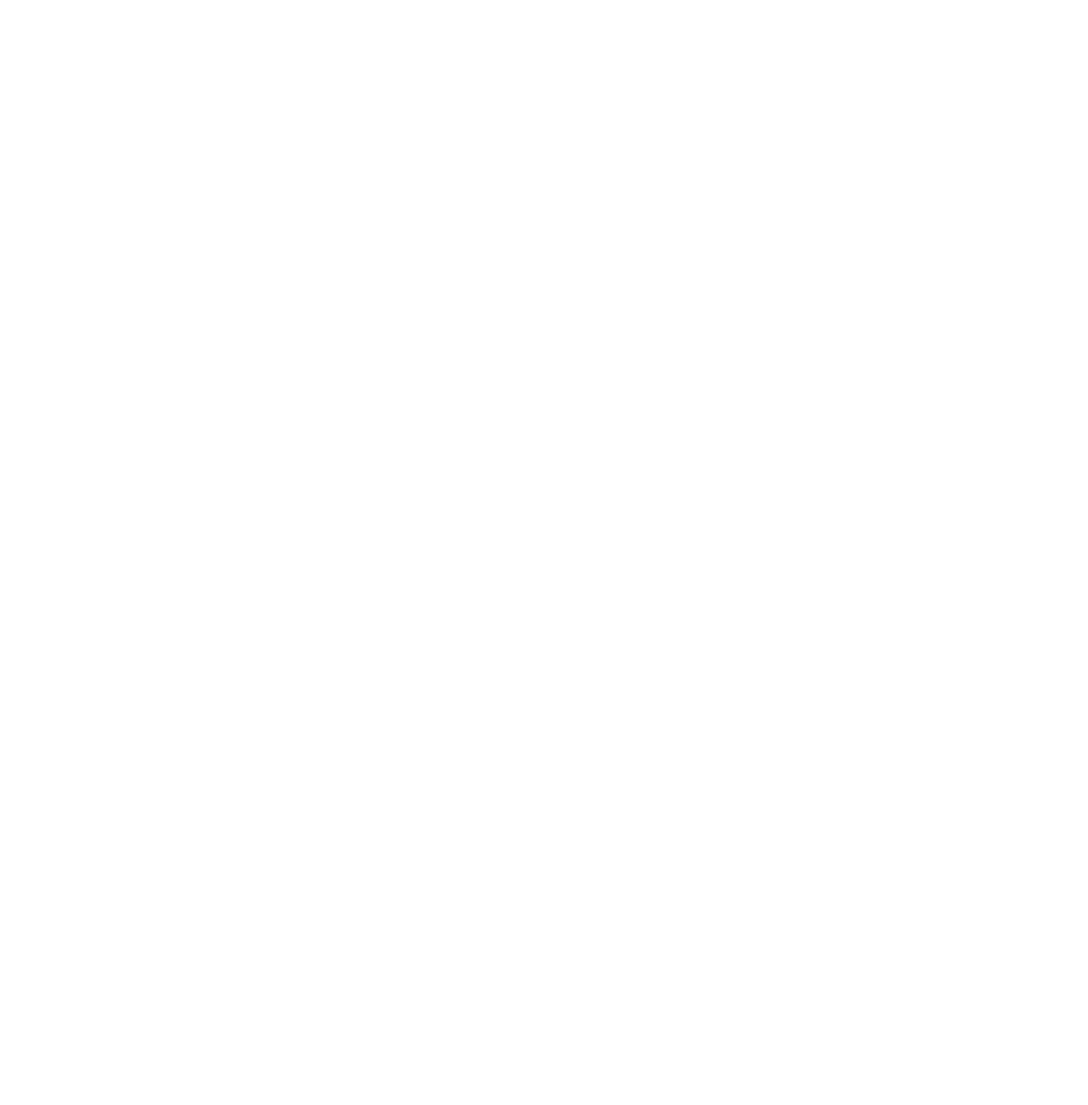
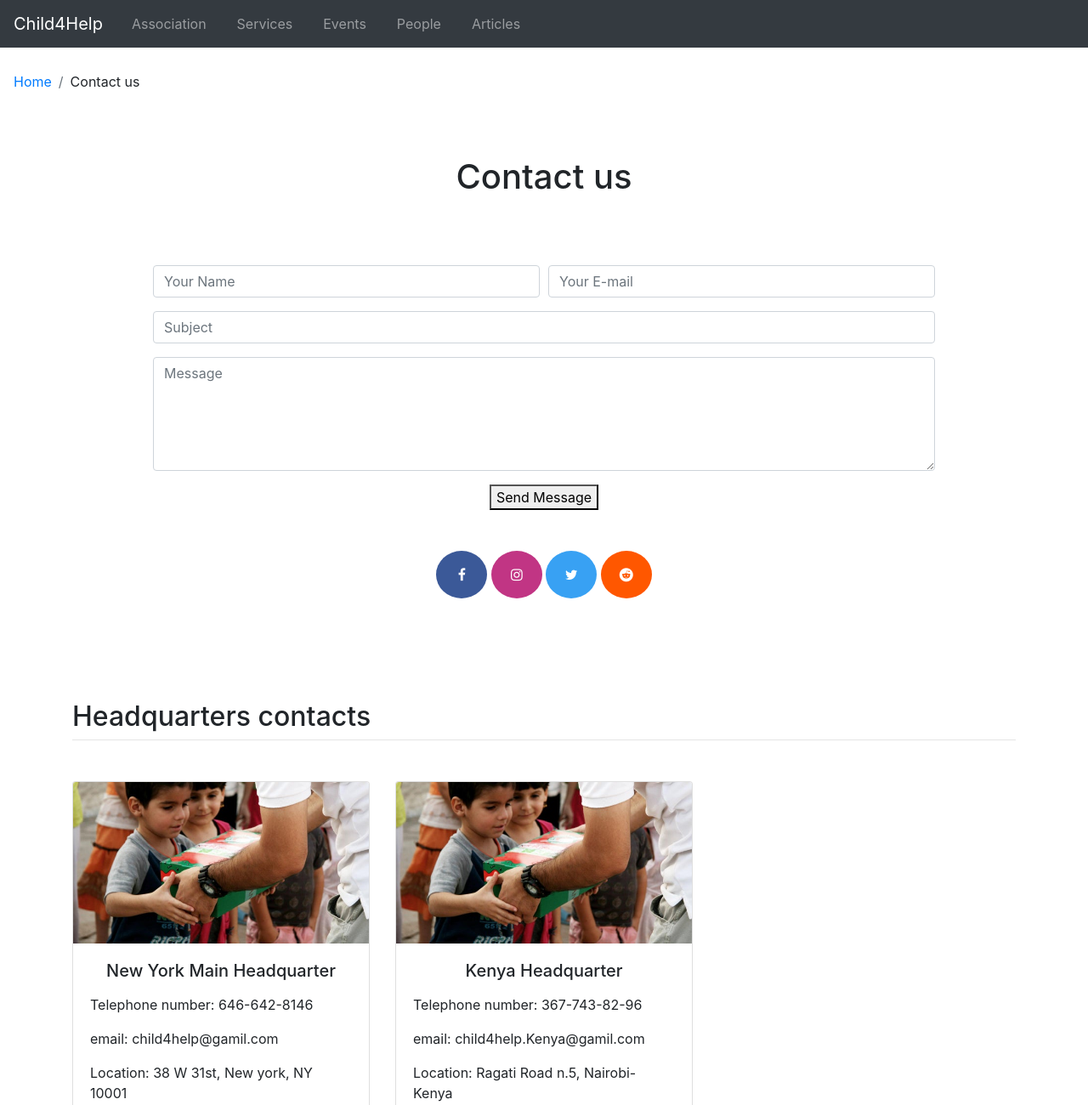
Before and after one commit to MassimilianoRoccamena/Hypermedia-Project, a website: page public/pages/contacts.html in a window 1280 px wide. Shown: the top 1300 px of the page at 85% size. Before the commit the page ends 800 px from the top, so only its background shows below. Drawn offline with nearby package versions, Linux system fonts and the light colour scheme.

Commit message:
contacts page

```diff
--- a/public/assets/css/styles.css
+++ b/public/assets/css/styles.css
@@ -41,3 +41,38 @@ body {
 .fl{
     color: white;
 }
+
+.fa {
+  padding: 20px;
+  font-size: 40px;
+  width: 60px;
+  text-align: center;
+  text-decoration: none;
+    border-radius: 100%;
+}
+
+
+.fa:hover {
+  opacity: 0.7;
+}
+
+
+.fa-facebook {
+  background: #3B5998;
+  color: white;
+}
+
+
+.fa-instagram{
+    background: #C13584;
+    color: white;
+}
+
+.fa-twitter{
+    background: #38A1F3;
+    color: white;
+}
+.fa-reddit{
+    background: #FF5700;
+    color: white;
+}
--- a/public/pages/contacts.html
+++ b/public/pages/contacts.html
@@ -0,0 +1,166 @@
+<!DOCTYPE html>
+
+<html>
+    <head>
+        <title>Contacts</title>
+        <meta charset="utf-8">
+        <meta name="viewport" content="width=device-width, initial-scale=1">
+        <link rel="stylesheet" href="https://stackpath.bootstrapcdn.com/bootstrap/4.4.1/css/bootstrap.min.css" integrity="sha384-Vkoo8x4CGsO3+Hhxv8T/Q5PaXtkKtu6ug5TOeNV6gBiFeWPGFN9MuhOf23Q9Ifjh" crossorigin="anonymous">
+        <link rel="stylesheet" type="text/css" href="../assets/css/styles.css">
+        <link rel="stylesheet" href="https://cdnjs.cloudflare.com/ajax/libs/font-awesome/4.7.0/css/font-awesome.min.css">
+    </head>
+    <body>
+    <!--navbar-->
+    <nav class="navbar fixed-top navbar-expand-lg navbar-dark bg-dark">
+        <a class="navbar-brand" href="../index.html">Child4Help</a>
+        <button class="navbar-toggler" type="button" data-toggle="collapse" data-target="#navbarNavDropdown" aria-controls="navbarNavDropdown" aria-expanded="false" aria-label="Toggle navigation">
+            <span class="navbar-toggler-icon"></span>
+        </button>
+        <div class="collapse navbar-collapse" id="navbarNavDropdown">
+            <ul class="navbar-nav nav">
+                <li class="nav-item">
+                    <a class="nav-link" href="association1.html">Association</a>
+                </li>
+                <li class="nav-item">
+                    <a class="nav-link" href="services.html">Services</a>
+                </li>
+                <li class="nav-item">
+                    <a class="nav-link" href="events.html">Events</a>
+                </li>
+                <li class="nav-item">
+                    <a class="nav-link" href="people.html">People</a>
+                </li>
+                <li class="nav-item">
+                    <a class="nav-link" href="articles.html">Articles</a>
+                </li>
+            </ul>
+        </div>
+    </nav>
+     <!--orientation info-->
+    <section id="orientation-info" class="pt-3">
+        <nav aria-label="breadcrumb">
+            <ol class="breadcrumb">
+                <li class="breadcrumb-item"><a href="../index.html">Home</a></li>
+                <li class="breadcrumb-item">Contact us</li>
+            </ol>
+        </nav>
+    </section>
+     <section id="intro" class="pt-5">
+        <div class="container">
+            <h1 class="text-center">Contact us</h1>
+            <br>
+        </div>
+    </section>
+    <!--form-->
+    <section id="contact">
+        <div class="container">
+            <div class="row mt-5 justify-content-center">
+                <div class="col-lg-10">
+                    <form>
+                        <div class="form-row">
+                            <div class="col-md-6 form-group">
+                                <input type="text" name="name" class="form-control" id="name" placeholder="Your Name">
+                            </div>
+                            <div class="col-md-6 form-group">
+                                <input type="email" name="email" class="form-control" id="email" placeholder="Your E-mail">
+                            </div>
+                        </div>
+                        <div class="form-group">
+                            <input type="text" class="form-control" name="subject" id="subject" placeholder="Subject">
+                        </div>
+                        <div class="form-group">
+                            <textarea class="form-control" name="message" rows="5" placeholder="Message"></textarea>
+                        </div>
+                        <div class="text-center">
+                            <button type="submit">Send Message</button>
+                        </div>
+                    </form>
+                </div>
+            </div>
+        </div>
+    </section>
+    <!--social buttons-->
+    <section id="socials">
+        <div class="container">
+
+            <div class="row">
+              <div class="col-md-12 py-5">
+                <div class="mb-5 text-center">
+                  <a class="fa fa-facebook" href="#"></a>
+                  <a class="fa fa-instagram" href="#"></a>
+                    <a class="fa fa-twitter" href="#"></a>
+                    <a class="fa fa-reddit" href="#"></a>
+                </div>
+              </div>
+        </div>
+
+      </div>
+    </section>
+
+    <!--headquarters contacts-->
+    <section id="headquarters-contacts">
+        <div class="container mt-4">
+            <h2>Headquarters contacts</h2>
+            <hr class="mt-2 mb-5">
+            <div class="row">
+                <div class="col-sm-4">
+                    <div class="card mb-4">
+                        <img class="card-img-top" src='../assets/img/event1.jpg' height="190px">
+                        <div class="card-body">
+                            <h5 class="card-title text-center mb-3">New York Main Headquarter</h5>
+                            <p class="card-text mb-3">Telephone number: 646-642-8146</p>
+                            <p class="card-text mb-3">email: child4help@gamil.com</p>
+                            <p class="card-text mb-3">Location: 38 W 31st, New york, NY 10001</p>
+                        </div>
+                    </div>
+                </div>
+                <div class="col-sm-4">
+                    <div class="card mb-4">
+                        <img class="card-img-top" src='../assets/img/event1.jpg' height="190px">
+                        <div class="card-body">
+                            <h5 class="card-title text-center mb-3">Kenya Headquarter</h5>
+                            <p class="card-text mb-3">Telephone number: 367-743-82-96</p>
+                            <p class="card-text mb-3">email: child4help.Kenya@gamil.com</p>
+                            <p class="card-text mb-3">Location: Ragati Road n.5, Nairobi-Kenya</p>
+                        </div>
+                    </div>
+                </div>
+            </div>
+        </div>
+    </section>
+     <footer class="page-footer font-small dark-gray mt-5">
+        <div class="container">
+            <div class="row text-center d-flex justify-content-center pt-5 mb-3">
+                <div class="col-md-2 mb-3">
+                    <h6 class="text-uppercase font-weight-bold">
+                    <a href="#!" class="fl">Donate</a>
+                    </h6>
+                </div>
+                <div class="col-md-2 mb-3">
+                    <h6 class="text-uppercase">
+                    <a href="faq.html" class="fl">FAQ</a>
+                    </h6>
+                </div>
+                <div class="col-md-2 mb-3">
+                    <h6 class="text-uppercase font-weight-bold">
+                    <a href="#!" class="fl">Contact us</a>
+                    </h6>
+                </div>
+            </div>
+            <hr class="rgba-white-light" style="margin: 0 15%;">
+            <div class="row d-flex text-center justify-content-center mb-md-0 mb-4">
+                <div class="col-md-8 col-12 mt-2">
+                    <p style="font-size: large">CHILD4HELP</p>
+                </div>
+            </div>
+        </div>
+        <div class="footer-copyright text-center py-3 gray">
+            © 2020 Copyright: Lorenzo, Elena, Massimiliano
+        </div>
+    </footer>
+
+    <script src="https://code.jquery.com/jquery-3.4.1.slim.min.js" integrity="sha384-J6qa4849blE2+poT4WnyKhv5vZF5SrPo0iEjwBvKU7imGFAV0wwj1yYfoRSJoZ+n" crossorigin="anonymous"></script>
+    <script src="https://cdn.jsdelivr.net/npm/popper.js@1.16.0/dist/umd/popper.min.js" integrity="sha384-Q6E9RHvbIyZFJoft+2mJbHaEWldlvI9IOYy5n3zV9zzTtmI3UksdQRVvoxMfooAo" crossorigin="anonymous"></script>
+    <script src="https://stackpath.bootstrapcdn.com/bootstrap/4.4.1/js/bootstrap.min.js" integrity="sha384-wfSDF2E50Y2D1uUdj0O3uMBJnjuUD4Ih7YwaYd1iqfktj0Uod8GCExl3Og8ifwB6" crossorigin="anonymous"></script>
+    </body>
+</html>
```
Also changed, not shown: public/index.html (+1 -1 lines), public/pages/article.html (+1 -1 lines), public/pages/articles.html (+1 -1 lines), public/pages/association1.html (+1 -1 lines), public/pages/association2.html (+10 -4 lines), public/pages/association3.html (+1 -1 lines), public/pages/faq.html (+2 -2 lines), public/pages/people.html (+1 -1 lines), public/pages/person.html (+1 -1 lines), public/pages/service1.html (+1 -1 lines), public/pages/services.html (+1 -1 lines).
